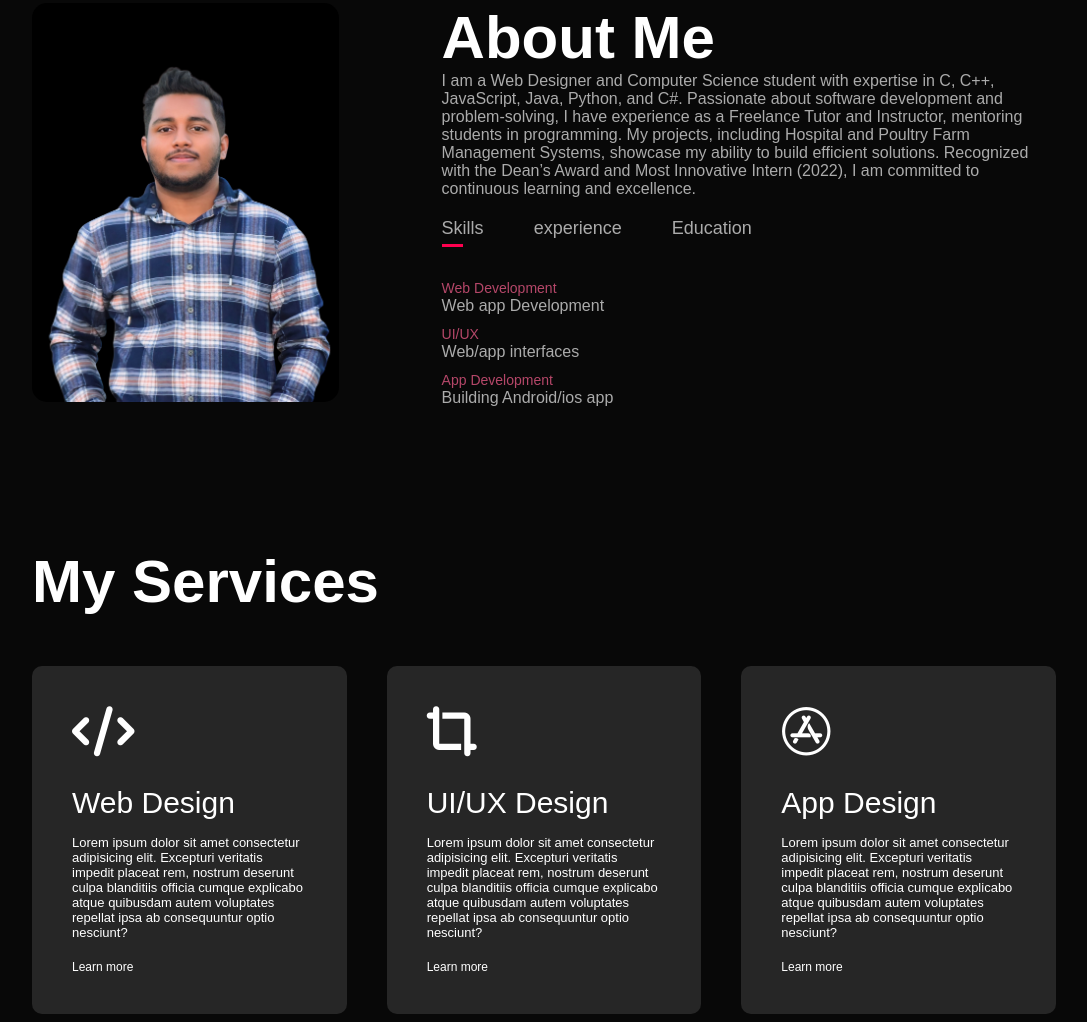
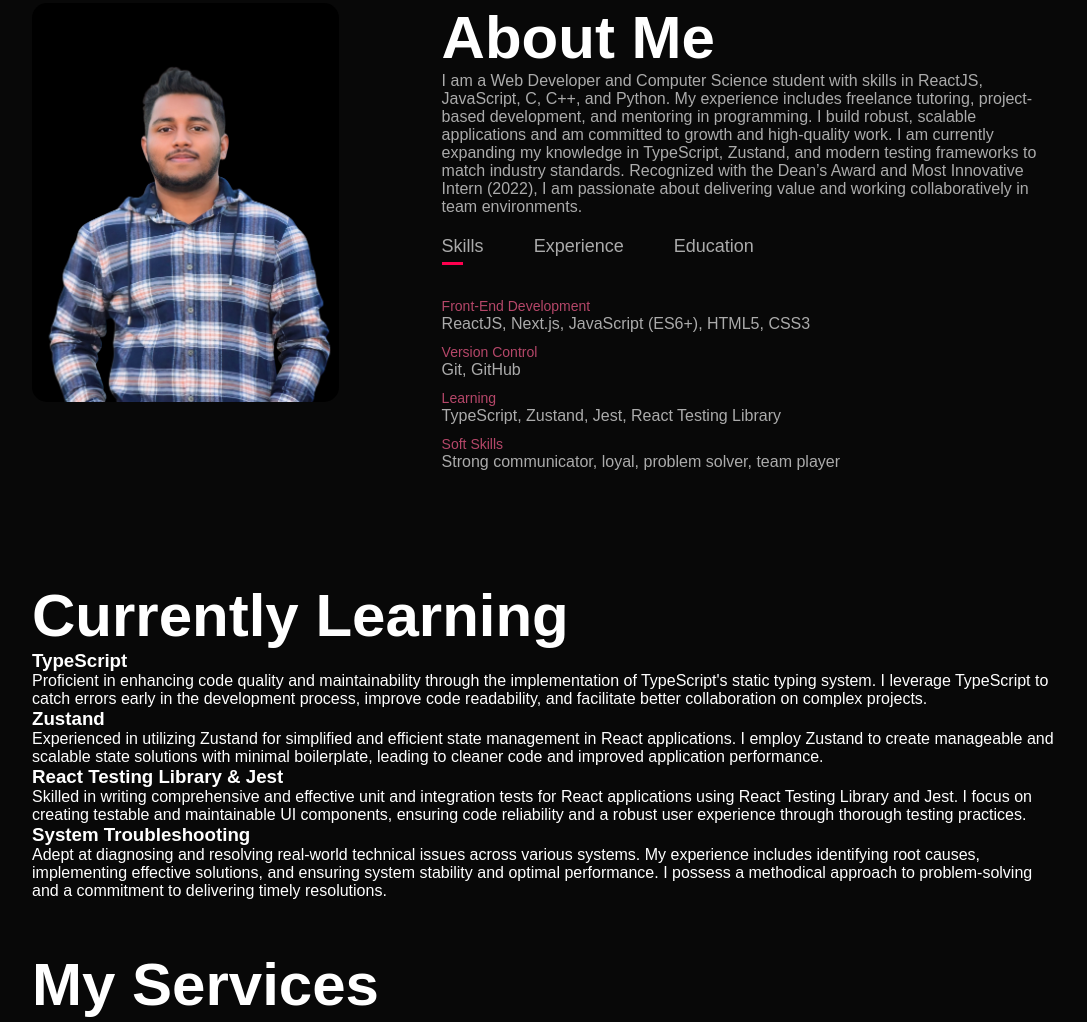
Before and after one commit to dipjee678/2nd-Protfolio, a plain HTML site: page index.html in a window 1280 px wide. Shown: the part 887-1909 px from the top of the page, without its empty margins (96-1183 px from the left). Drawn offline with Linux system fonts and the light colour scheme.

Commit message:
Update index.html

```diff
--- a/index.html
+++ b/index.html
@@ -23,12 +23,13 @@
                 <i class="fa-solid fa-bars fas" onclick="openmenu()"></i>
             </nav>
             <div class="header-text">
-                <p>Web Developer</p>
-                <h1>Hi, I'm  <span>Dip Bhattacharjee</span><br>From Bangladesh</h1>
+                <p>Web Developer & System Support Learner</p>
+                <h1>Hi, I'm <span>Dip Bhattacharjee</span><br>From Bangladesh</h1>
             </div>
         </div>
     </div>
-<!-- -------------------About------------------- -->
+
+    <!-- -------------------About------------------- -->
     <div id="about">
         <div class="container">
             <div class="row">
@@ -37,38 +38,66 @@
                 </div>
                 <div class="about-coi-2">
                     <h1 class="sub-title">About Me</h1>
-                    <p>I am a Web Designer and Computer Science student with expertise in C, C++, JavaScript, Java, Python, and C#. Passionate about software development and problem-solving, I have experience as a Freelance Tutor and Instructor, mentoring students in programming. My projects, including Hospital and Poultry Farm Management Systems, showcase my ability to build efficient solutions. Recognized with the Dean’s Award and Most Innovative Intern (2022), I am committed to continuous learning and excellence.</p>
+                    <p>I am a Web Developer and Computer Science student with skills in ReactJS, JavaScript, C, C++, and Python. My experience includes freelance tutoring, project-based development, and mentoring in programming. I build robust, scalable applications and am committed to growth and high-quality work. I am currently expanding my knowledge in TypeScript, Zustand, and modern testing frameworks to match industry standards. Recognized with the Dean’s Award and Most Innovative Intern (2022), I am passionate about delivering value and working collaboratively in team environments.</p>
 
                     <div class="tab-titles">
                         <p class="tab-links active-link" onclick="opentab('skills')">Skills</p>
-                        <p class="tab-links" onclick="opentab('experience')">experience</p>
+                        <p class="tab-links" onclick="opentab('experience')">Experience</p>
                         <p class="tab-links" onclick="opentab('education')">Education</p>
                     </div>
                     <div class="tab-contents active-tab" id="skills">
                         <ul>
-                            <li><span>Web Development</span><br> Web app Development</li>
-                            <li><span>UI/UX</span><br> Web/app interfaces</li>
-                            <li><span>App Development</span><br>Building Android/ios app</li>
+                            <li><span>Front-End Development</span><br>ReactJS, Next.js, JavaScript (ES6+), HTML5, CSS3</li>
+                            <li><span>Version Control</span><br>Git, GitHub</li>
+                            <li><span>Learning</span><br>TypeScript, Zustand, Jest, React Testing Library</li>
+                            <li><span>Soft Skills</span><br>Strong communicator, loyal, problem solver, team player</li>
                         </ul>
                     </div>
-                    <div class="tab-contents " id="experience">
+                    <div class="tab-contents" id="experience">
                         <ul>
-                            <li><span> Freelance Tutor </span><br>(Programming & Problem-Solving)</li>
-                            <li><span>Instructor</span><br>NextGen Coaching Center for Admission Preparation</li>
-                            <li><span>App Development</span><br>Building Android/ios app</li>
+                            <li><span>Freelance Tutor</span><br>Programming & Problem-Solving</li>
+                            <li><span>Instructor</span><br>NextGen Coaching Center – Admission Preparation</li>
+                            <li><span>Intern Developer</span><br>Designed management systems with front-end technologies</li>
                         </ul>
                     </div>
                     <div class="tab-contents" id="education">
                         <ul>
-                            <li><span>Aug 2023 -Running</span><br> Bachelor in Computer Science and Engineering<br>American International University- Bangladesh</li>
-                            <li><span>Jan 2020 - Mar 2022</span><br>  Higher Secondary School Certificate <br> Mohipal Government College</li>
-                            <li><span>Jan 2018 - Dec 2020</span><br> Secondary School Certificate <br> Batisa Secondary School</li>
+                            <li><span>Aug 2023 - Present</span><br>BSc in Computer Science and Engineering, AIUB</li>
+                            <li><span>Jan 2020 - Mar 2022</span><br>HSC, Mohipal Government College</li>
+                            <li><span>Jan 2018 - Dec 2020</span><br>SSC, Batisa Secondary School</li>
                         </ul>
                     </div>
                 </div>
             </div>
         </div>
     </div>
+
+   <!-- -------------------Currently Learning------------------- -->
+   <div id="learning">
+    <div class="container">
+        <h1 class="sub-title">Currently Learning</h1>
+        <div class="learning-items">
+            <div class="learning-item">
+                <h3>TypeScript</h3>
+                <p>Proficient in enhancing code quality and maintainability through the implementation of TypeScript's static typing system. I leverage TypeScript to catch errors early in the development process, improve code readability, and facilitate better collaboration on complex projects.</p>
+            </div>
+            <div class="learning-item">
+                <h3>Zustand</h3>
+                <p>Experienced in utilizing Zustand for simplified and efficient state management in React applications. I employ Zustand to create manageable and scalable state solutions with minimal boilerplate, leading to cleaner code and improved application performance.</p>
+            </div>
+            <div class="learning-item">
+                <h3>React Testing Library & Jest</h3>
+                <p>Skilled in writing comprehensive and effective unit and integration tests for React applications using React Testing Library and Jest. I focus on creating testable and maintainable UI components, ensuring code reliability and a robust user experience through thorough testing practices.</p>
+            </div>
+            <div class="learning-item">
+                <h3>System Troubleshooting</h3>
+                <p>Adept at diagnosing and resolving real-world technical issues across various systems. My experience includes identifying root causes, implementing effective solutions, and ensuring system stability and optimal performance. I possess a methodical approach to problem-solving and a commitment to delivering timely resolutions.</p>
+            </div>
+        </div>
+    </div>
+</div>
+
+
     <!-- --------------services------------ -->
      <div id="services">
         <div class="container">
@@ -77,19 +106,19 @@
                 <div>
                     <i class="fa-solid fa-code"></i>
                     <h2>Web Design</h2>
-                    <p>Lorem ipsum dolor sit amet consectetur adipisicing elit. Excepturi veritatis impedit placeat rem, nostrum deserunt culpa blanditiis officia cumque explicabo atque quibusdam autem voluptates repellat ipsa ab consequuntur optio nesciunt?</p>
+                    <p>Crafting engaging and user-centric digital experiences through strategic web design. I specialize in creating visually appealing and highly functional websites that not only reflect your brand identity but also drive results. My approach integrates aesthetics with seamless navigation and responsive layouts, ensuring optimal performance across all devices.</p>
                     <a href="#">Learn more</a>
                 </div>
                 <div>
                     <i class="fa-solid fa-crop-simple"></i>
                     <h2>UI/UX Design</h2>
-                    <p>Lorem ipsum dolor sit amet consectetur adipisicing elit. Excepturi veritatis impedit placeat rem, nostrum deserunt culpa blanditiis officia cumque explicabo atque quibusdam autem voluptates repellat ipsa ab consequuntur optio nesciunt?</p>
+                    <p>I am passionate about creating intuitive and delightful user experiences through thoughtful UI/UX design. My process involves in-depth user research, wireframing, prototyping, and meticulous attention to detail in visual design. I focus on understanding user needs and business goals to develop interfaces that are both aesthetically pleasing and highly effective, leading to increased user satisfaction and engagement.</p>
                     <a href="#">Learn more</a>
                 </div>
                 <div>
                     <i class="fa-brands fa-app-store"></i>
                     <h2>App Design</h2>
-                    <p>Lorem ipsum dolor sit amet consectetur adipisicing elit. Excepturi veritatis impedit placeat rem, nostrum deserunt culpa blanditiis officia cumque explicabo atque quibusdam autem voluptates repellat ipsa ab consequuntur optio nesciunt?</p>
+                    <p>Developing innovative and user-friendly mobile applications that provide seamless and engaging experiences. I combine strategic thinking with creative design to build intuitive interfaces and robust functionalities for iOS and Android platforms. My focus is on creating apps that are not only visually appealing but also highly usable, accessible, and aligned with your specific objectives and target audience.</p>
                     <a href="#">Learn more</a>
                 </div>
 
```
